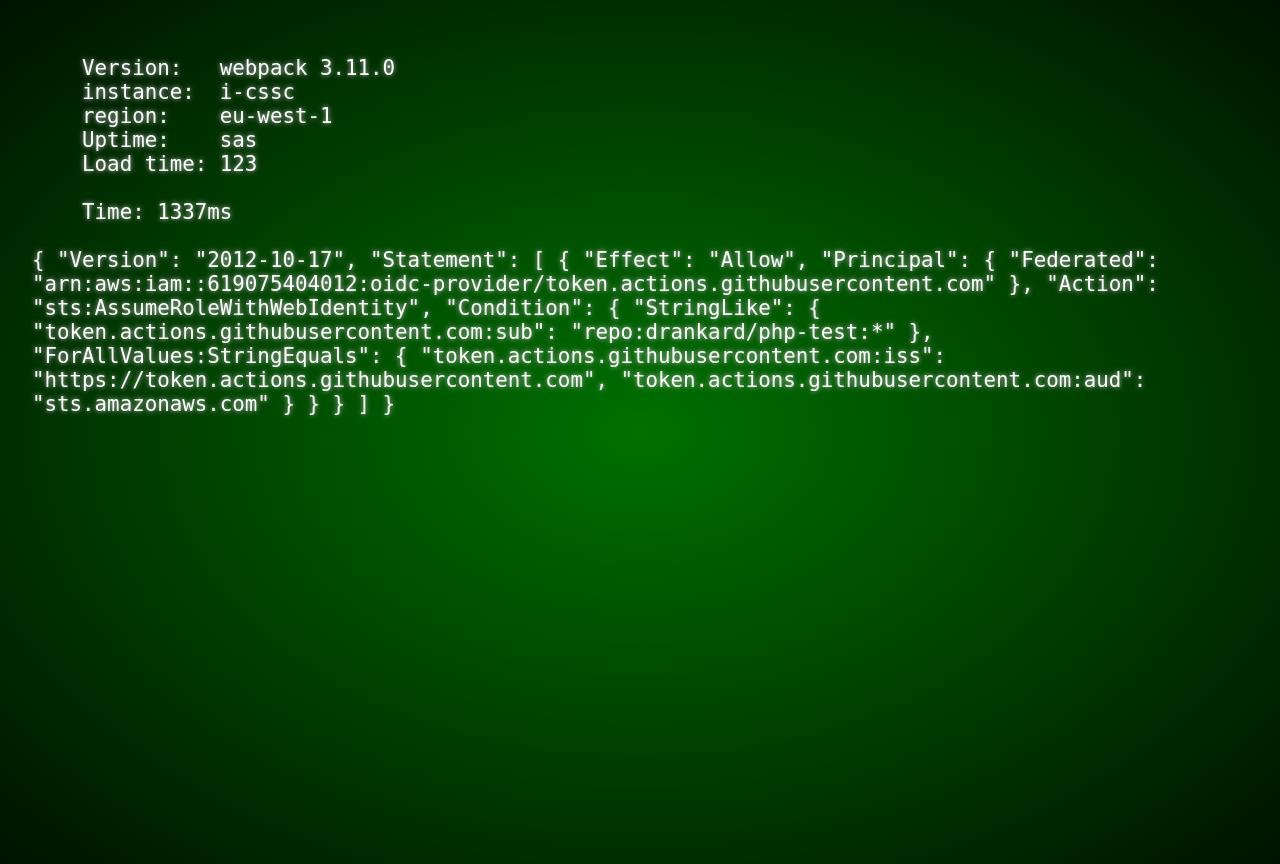
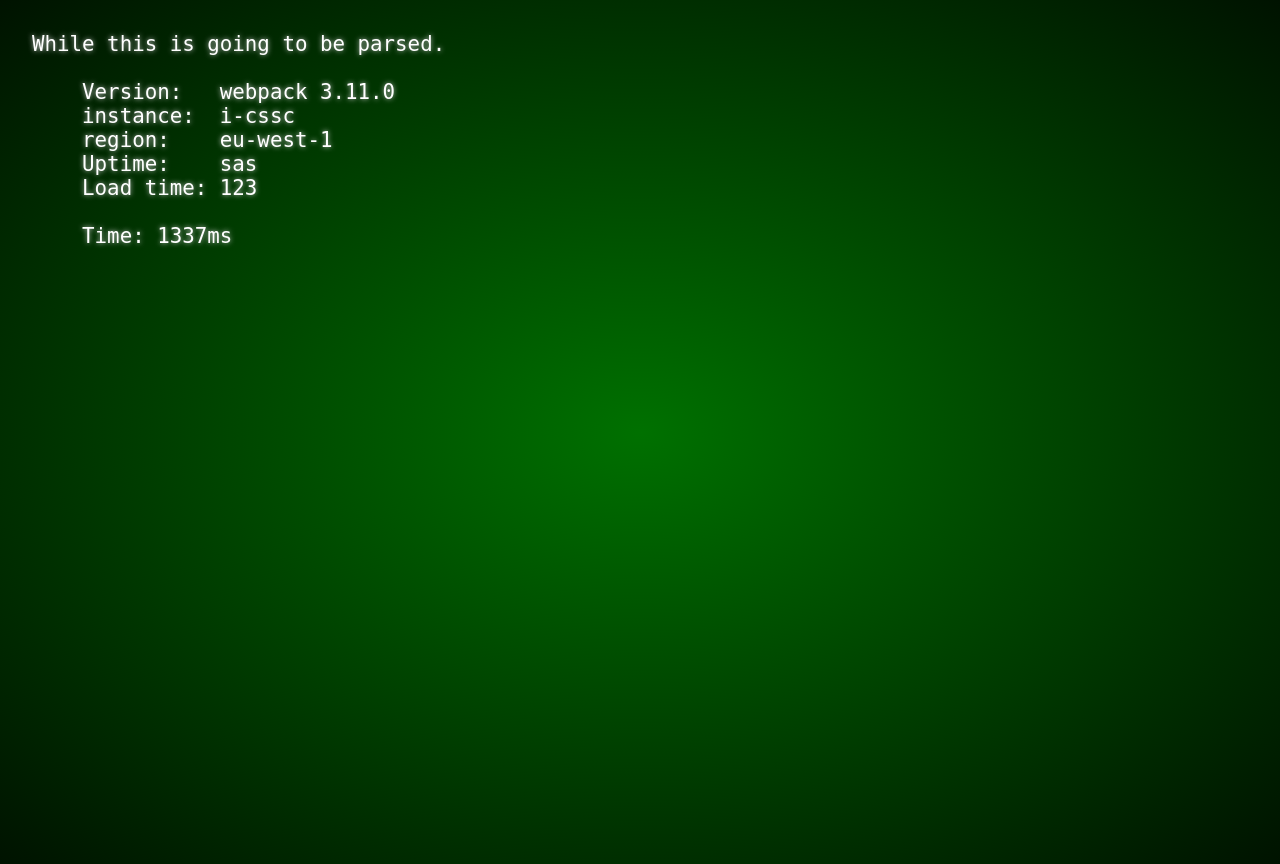
Before and after one commit to drankard/php-test, a PHP site: page / in a window 1280 px wide. Run offline with PHP 8.4, Linux system fonts and the light colour scheme.

Commit message:
Testing PHP

```diff
--- a/src/index.php
+++ b/src/index.php
@@ -42,6 +42,7 @@ pre {
 	</style>
 </head>
 <body>
+	<?php echo 'While this is going to be parsed.'; ?>
     <pre>
     Version:   webpack 3.11.0
     instance:  i-cssc
@@ -53,28 +54,3 @@ pre {
     </pre>
 </body>
 </html>
-
-
-
-
-{
-    "Version": "2012-10-17",
-    "Statement": [
-        {
-            "Effect": "Allow",
-            "Principal": {
-                "Federated": "arn:aws:iam::619075404012:oidc-provider/token.actions.githubusercontent.com"
-            },
-            "Action": "sts:AssumeRoleWithWebIdentity",
-            "Condition": {
-                "StringLike": {
-                    "token.actions.githubusercontent.com:sub": "repo:drankard/php-test:*"
-                },
-                "ForAllValues:StringEquals": {
-                    "token.actions.githubusercontent.com:iss": "https://token.actions.githubusercontent.com",
-                    "token.actions.githubusercontent.com:aud": "sts.amazonaws.com"
-                }
-            }
-        }
-    ]
-}
```
